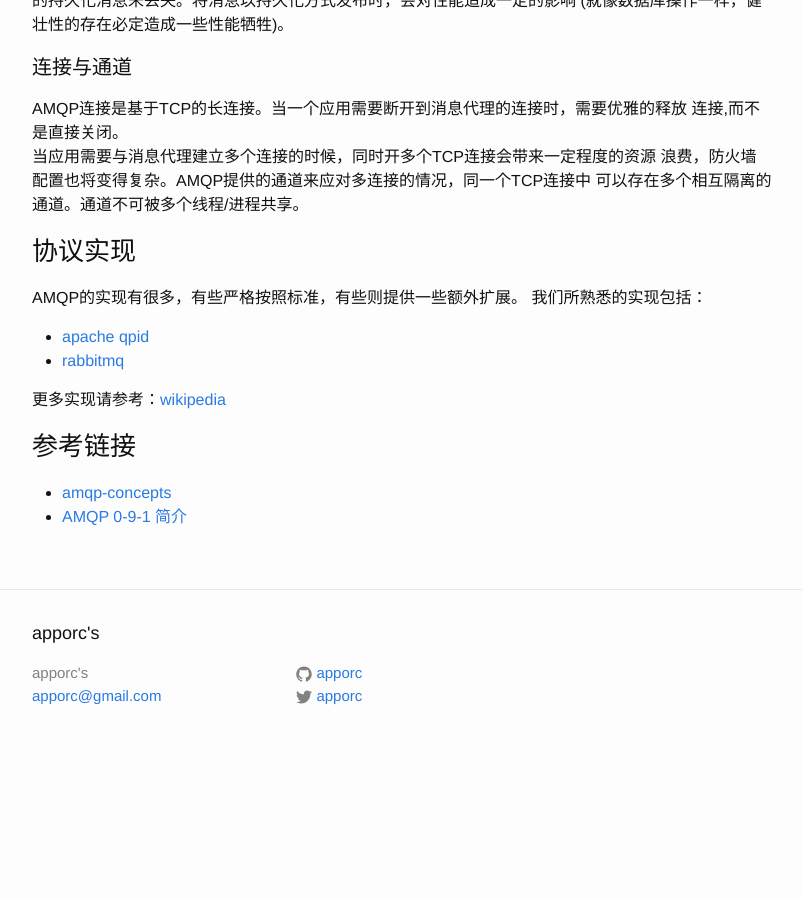
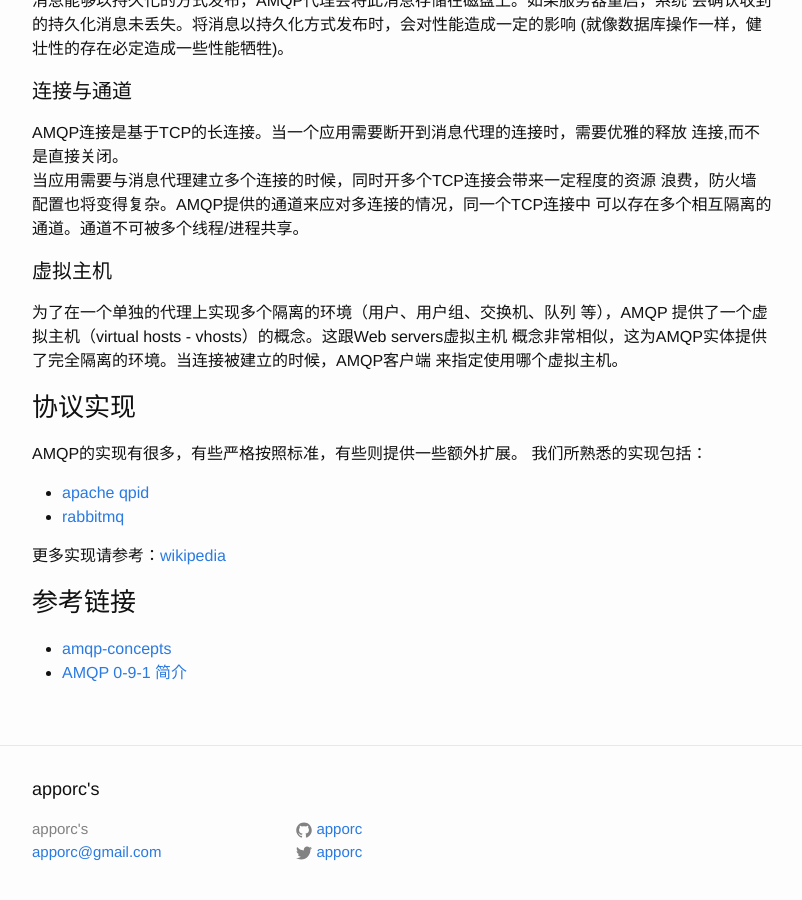
Before and after one commit to apporc/apporc.github.io, a Jekyll site: the page built from _posts/2015-03-23-rabbitmq-amqp.md, in a window 1280 px wide and 900 px high, scrolled down 3517 px. Shown: the whole window, without its empty margins (238-1040 px from the left). Built offline with Jekyll 4.4.1, drawn with Linux system fonts in a browser that asks for light colours; before the commit the page ends 4284 px from its top, so only the background shows below that.

Commit message:
vhost concept added for amqp
Signed-off-by: apporc <appleorchard2000@gmail.com>

```diff
--- a/_posts/2015-03-23-rabbitmq-amqp.md
+++ b/_posts/2015-03-23-rabbitmq-amqp.md
@@ -15,8 +15,9 @@ categories: amqp rabbitmq
     * [消费者](#section-5)
     * [消息](#section-6)
     * [连接与通道](#section-7)
-3. [协议实现](#section-8)
-4. [参考链接](#section-9)
+    * [虚拟主机](#section-8)
+3. [协议实现](#section-9)
+4. [参考链接](#section-10)
 
 
 ### 概述
@@ -166,6 +167,12 @@ AMQP连接是基于TCP的长连接。当一个应用需要断开到消息代理
 浪费，防火墙配置也将变得复杂。AMQP提供的通道来应对多连接的情况，同一个TCP连接中
 可以存在多个相互隔离的通道。通道不可被多个线程/进程共享。
 
+#### 虚拟主机
+为了在一个单独的代理上实现多个隔离的环境（用户、用户组、交换机、队列 等），AMQP
+提供了一个虚拟主机（virtual hosts - vhosts）的概念。这跟Web servers虚拟主机
+概念非常相似，这为AMQP实体提供了完全隔离的环境。当连接被建立的时候，AMQP客户端
+来指定使用哪个虚拟主机。
+
 ### 协议实现
 AMQP的实现有很多，有些严格按照标准，有些则提供一些额外扩展。
 我们所熟悉的实现包括：
```
